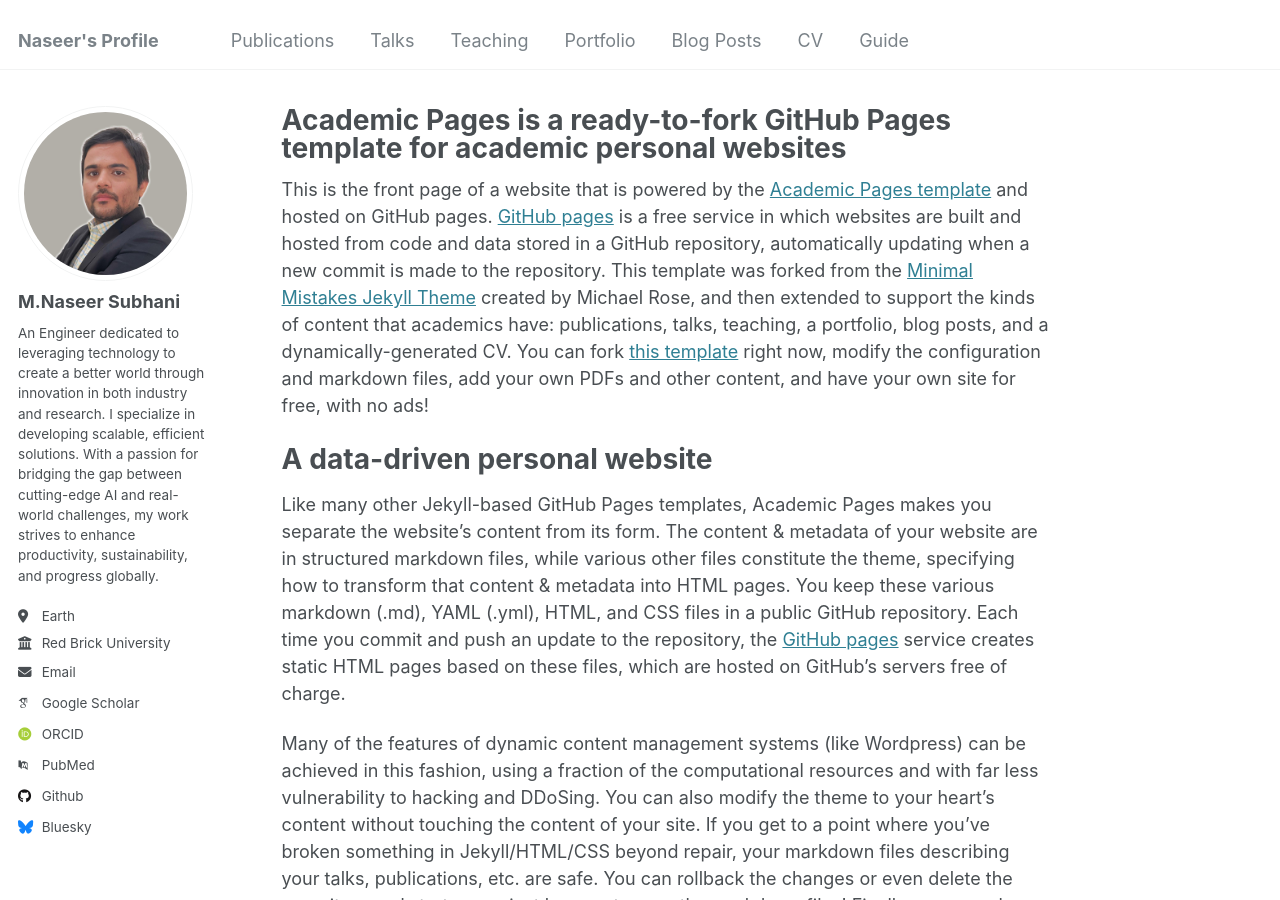
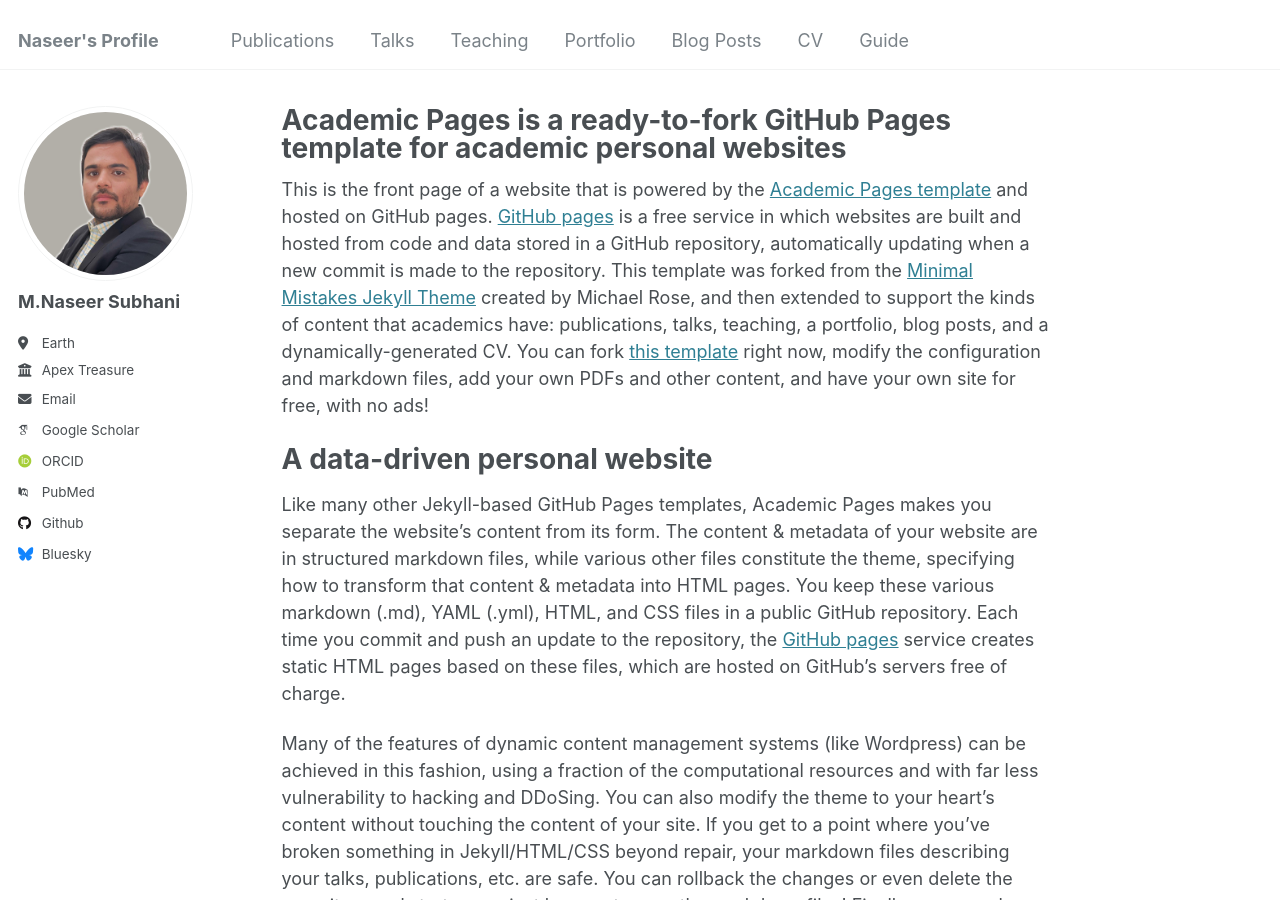
Before and after one commit to MNaseerSubhani/mnaseer.githu.io, a Jekyll site: the page built from _pages/about.md, in a window 1280 px wide and 900 px high. Built offline with Jekyll 4.4.1, drawn with Linux system fonts in a browser that asks for light colours; some web fonts are replaced.

Commit message:
change config file

```diff
--- a/_config.yml
+++ b/_config.yml
@@ -11,11 +11,7 @@ locale                   : "en-US"
 title                    : "Naseer's Profile"
 title_separator          : "-"
 name                     : &name "M.Naseer Subhani"
-description              : &description "A passionate and innovative Computer Vision Engineer with a strong foundation in electrical engineering and deep learning. With a knack for blending cutting-edge AI with practical embedded systems, I’ve crafted solutions ranging from self-driving technology to industrial automation. My career journey spans optimizing deep learning models for low-power hardware, deploying AI inspection systems in manufacturing, and addressing domain adaptation challenges in semantic segmentation (published in ECCV2020!).
-
-A natural problem-solver and award-winning microcontroller programmer, I excel in bridging the gap between research and real-world applications. Whether it's collaborating on industrial AI projects or leading advancements in computer vision, I thrive on transforming complex challenges into efficient, scalable solutions.
-
-Connect with me to discuss impactful projects or groundbreaking ideas in AI, embedded systems, and beyond!"
+description              : &description ""
 url                      : https://mnaseersubhani.github.io # the base hostname & protocol for your site e.g. "https://[your GitHub username].github.io"
 baseurl                  : "" # the subpath of your site, e.g. "/blog"
 repository               : "mnaseersubhani/mnaseersubhani.github.io"
@@ -28,9 +24,9 @@ author:
   avatar           : "profile.jpeg"
   name             : "M.Naseer Subhani"
   pronouns         : # example: "she/her"
-  bio              : "An Engineer dedicated to leveraging technology to create a better world through innovation in both industry and research. I specialize in developing scalable, efficient solutions. With a passion for bridging the gap between cutting-edge AI and real-world challenges, my work strives to enhance productivity, sustainability, and progress globally."
+  bio              : ""
   location         : "Earth"
-  employer         : "Red Brick University"
+  employer         : "Apex Treasure"
   uri              : # URL
   email            : "im.naseerr@gmail.com"
 
```
